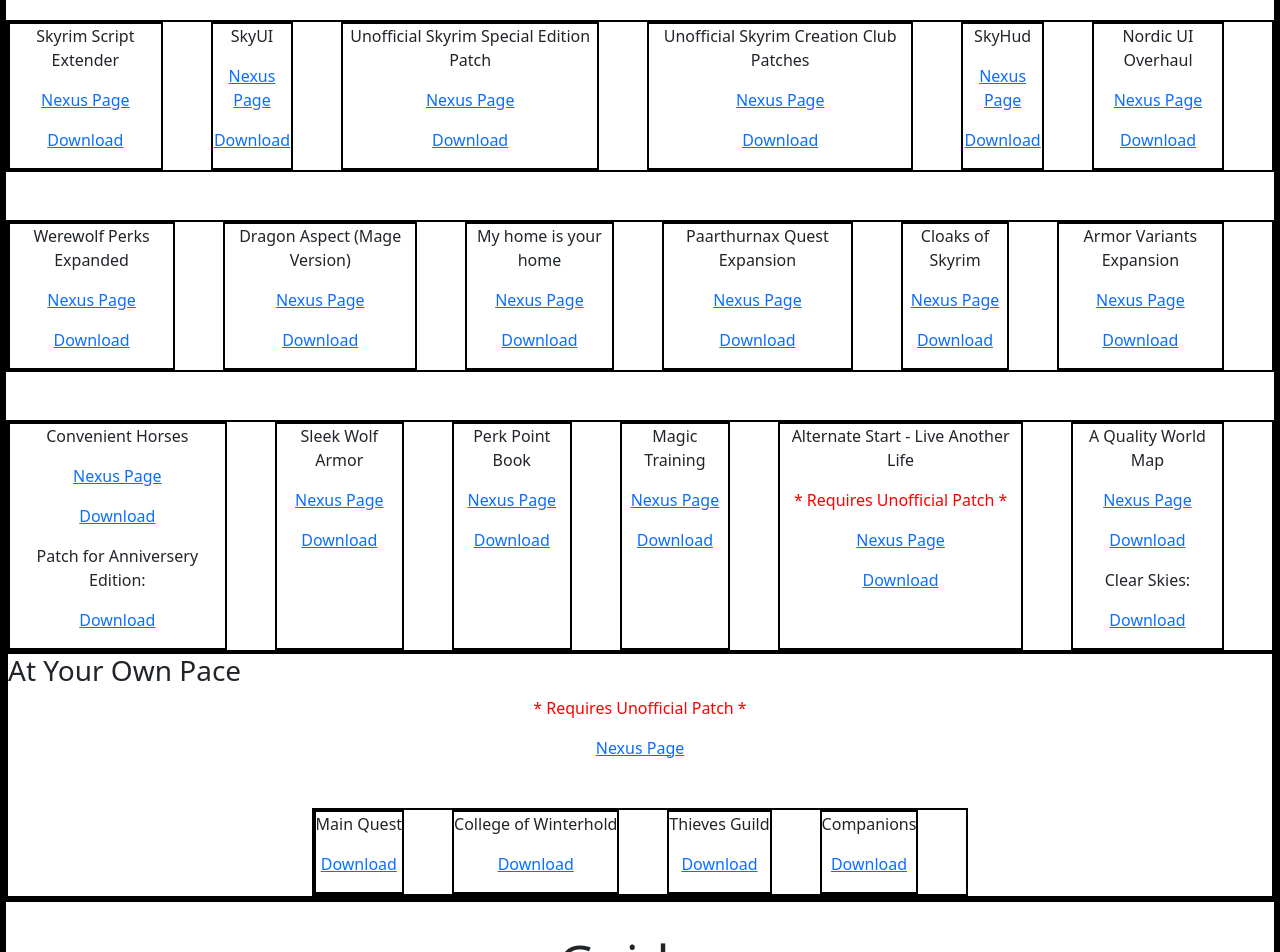
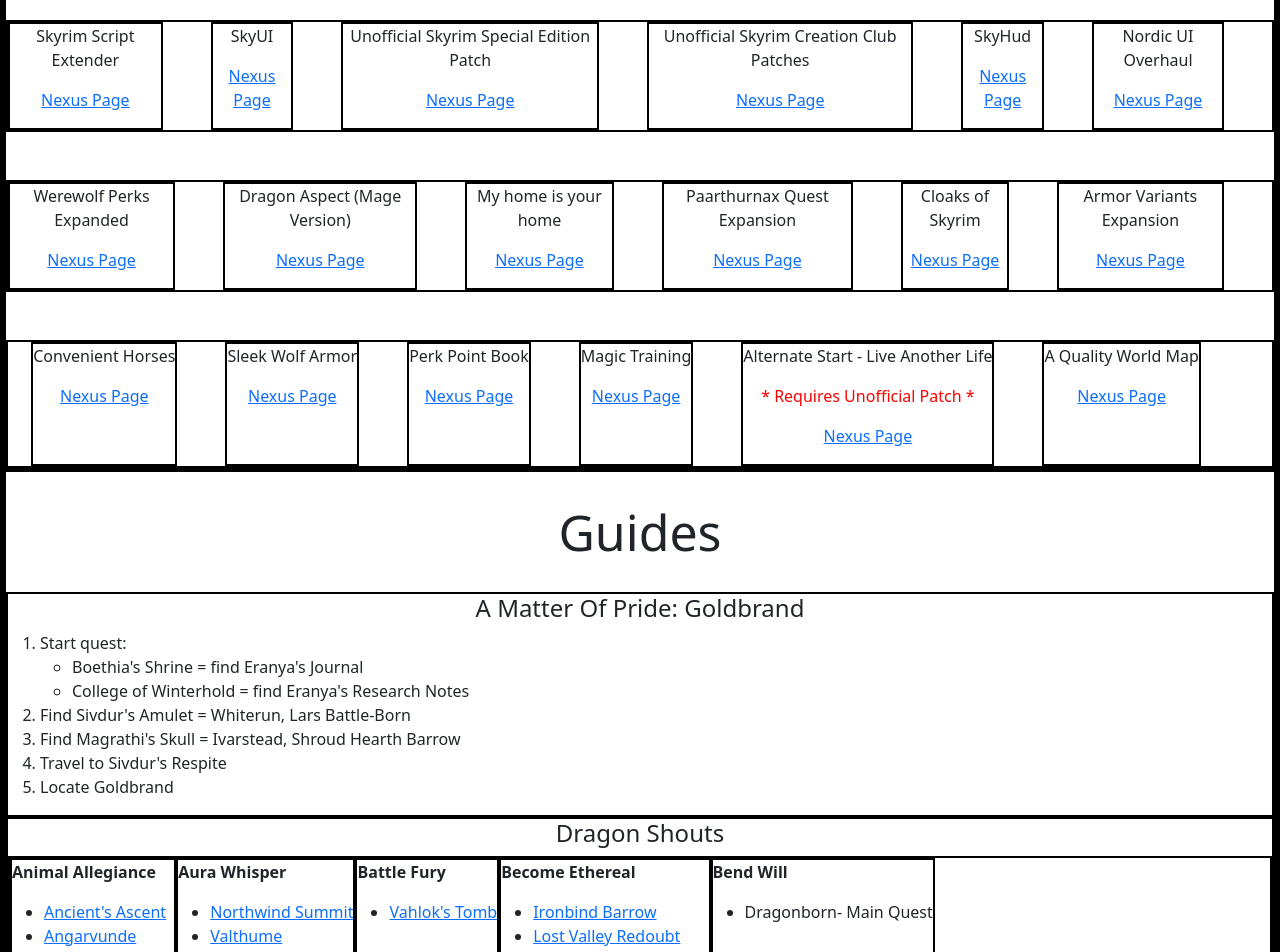
Before and after one commit to DaveKirby111/kwguides, a SvelteKit app: page /skyrim in a window 1280 px wide. Shown: the part 360-1312 px from the top of the page. Built offline with nearby package versions, Linux system fonts and the light colour scheme.

Commit message:
working on content pt 1

```diff
--- a/src/lib/app.css
+++ b/src/lib/app.css
@@ -21,6 +21,10 @@
     margin-top: 30px;
     margin-bottom: 30px;
     font-size: 50px;
+}
+
+h3 {
+    text-transform: capitalize;
 }
 
 h4 {
--- a/src/routes/(escrolls)/skyrim/+page.svelte
+++ b/src/routes/(escrolls)/skyrim/+page.svelte
@@ -42,12 +42,6 @@
           target="_blank">Nexus Page</a
         >
       </p>
-      <p>
-        <a
-          href="assets/skyrim/Skyrim Script Extender (SKSE64)-30379-2-2-3-1665515370.7z"
-          >Download</a
-        >
-      </p>
     </div>
     <div class="d-flex flex-column me-5 text-center">
       <p>SkyUI</p>
@@ -57,7 +51,6 @@
           target="_blank">Nexus Page</a
         >
       </p>
-      <p><a href="assets/skyrim/SkyUI_5_2_SE-12604-5-2SE.7z">Download</a></p>
     </div>
     <div class="d-flex flex-column me-5 text-center">
       <p>Unofficial Skyrim Special Edition Patch</p>
@@ -65,12 +58,6 @@
         <a
           href="https://www.nexusmods.com/skyrimspecialedition/mods/266?tab=files&file_id=392477"
           target="_blank">Nexus Page</a
-        >
-      </p>
-      <p>
-        <a
-          href="assets/skyrim/Unofficial Skyrim Special Edition Patch-266-4-2-9a-1685216241.7z"
-          >Download</a
         >
       </p>
     </div>
@@ -82,12 +69,6 @@
           target="_blank">Nexus Page</a
         >
       </p>
-      <p>
-        <a
-          href="assets/skyrim/Unofficial Skyrim Creation Club Content Patch-18975-7-4-1690697815.zip"
-          >Download</a
-        >
-      </p>
     </div>
     <div class="d-flex flex-column me-5 text-center">
       <p>SkyHud</p>
@@ -97,7 +78,6 @@
           target="_blank">Nexus Page</a
         >
       </p>
-      <p><a href="assets/skyrim/SkyHUD v090B v4-463-0-90B.zip">Download</a></p>
     </div>
     <div class="d-flex flex-column me-5 text-center">
       <p>Nordic UI Overhaul</p>
@@ -106,12 +86,6 @@
           href="https://www.nexusmods.com/skyrimspecialedition/mods/49881?tab=description"
           target="_blank"
           rel="noopener noreferrer">Nexus Page</a
-        >
-      </p>
-      <p>
-        <a
-          href="assets/skyrim/NORDIC UI (Final Design)-49881-2-4-1-1628977374.zip"
-          >Download</a
         >
       </p>
     </div>
@@ -126,11 +100,6 @@
           rel="noopener noreferrer">Nexus Page</a
         >
       </p>
-      <p>
-        <a href="assets/skyrim/WPE 1.7.1.1-1285-1-7-1-1-1586728078.zip"
-          >Download</a
-        >
-      </p>
     </div>
     <div class="me-5 text-center">
       <p>Dragon Aspect (Mage Version)</p>
@@ -139,12 +108,6 @@
           href="https://www.nexusmods.com/skyrimspecialedition/mods/22763?tab=description"
           target="_blank"
           rel="noopener noreferrer">Nexus Page</a
-        >
-      </p>
-      <p>
-        <a
-          href="assets/skyrim/Dragon Aspect - Mage Version-22763-1-1-1572302765.7z"
-          >Download</a
         >
       </p>
     </div>
@@ -157,7 +120,6 @@
           rel="noopener noreferrer">Nexus Page</a
         >
       </p>
-      <p><a href="assets/skyrim/My Home is Your Home-7096-.zip">Download</a></p>
     </div>
     <div class="me-5 text-center">
       <p>Paarthurnax Quest Expansion</p>
@@ -165,12 +127,6 @@
         <a
           href="https://www.nexusmods.com/skyrimspecialedition/mods/51711?tab=description"
           target="_blank">Nexus Page</a
-        >
-      </p>
-      <p>
-        <a
-          href="assets/skyrim/Paarthurnax - Quest Expansion-51711-1-12-1682859219.zip"
-          >Download</a
         >
       </p>
     </div>
@@ -183,11 +139,6 @@
           rel="noopener noreferrer">Nexus Page</a
         >
       </p>
-      <p>
-        <a href="assets/skyrim/Cloaks of Skyrim SSE - v1.2.1-6369-1-2-1.rar"
-          >Download</a
-        >
-      </p>
     </div>
     <div class="me-5 text-center">
       <p>Armor Variants Expansion</p>
@@ -196,12 +147,6 @@
           href="https://www.nexusmods.com/skyrimspecialedition/mods/34100?tab=description"
           target="_blank"
           rel="noopener noreferrer">Nexus Page</a
-        >
-      </p>
-      <p>
-        <a
-          href="assets/skyrim/Armor Variants Expansion-34100-2-0-1589724219.zip"
-          >Download</a
         >
       </p>
     </div>
@@ -216,18 +161,6 @@
           rel="noopener noreferrer">Nexus Page</a
         >
       </p>
-      <p>
-        <a href="assets/skyrim/Convenient Horses-9519-7-1-1641573606.zip"
-          >Download</a
-        >
-      </p>
-      <p>Patch for Anniversery Edition:</p>
-      <p>
-        <a
-          href="assets/skyrim/Convenient Horses Anniversary Edition Patch-9519-7-1-1641420567.zip"
-          >Download</a
-        >
-      </p>
     </div>
     <div class="me-5 text-center">
       <p>Sleek Wolf Armor</p>
@@ -236,12 +169,6 @@
           href="https://www.nexusmods.com/skyrimspecialedition/mods/44812?tab=description"
           target="_blank"
           rel="noopener noreferrer">Nexus Page</a
-        >
-      </p>
-      <p>
-        <a
-          href="assets/skyrim/Sleek Wolf Armor - Replacer-44812-1-3-1621865266.7z"
-          >Download</a
         >
       </p>
     </div>
@@ -254,7 +181,6 @@
           rel="noopener noreferrer">Nexus Page</a
         >
       </p>
-      <p><a href="assets/skyrim/Perk Point Book-2254-2-0.7z">Download</a></p>
     </div>
     <div class="me-5 text-center">
       <p>Magic Training</p>
@@ -263,11 +189,6 @@
           href="https://www.nexusmods.com/skyrimspecialedition/mods/40000?tab=description"
           target="_blank"
           rel="noopener noreferrer">Nexus Page</a
-        >
-      </p>
-      <p>
-        <a href="assets/skyrim/Magic Training-40000-1-0-1598909532.7z"
-          >Download</a
         >
       </p>
     </div>
@@ -281,12 +202,6 @@
           rel="noopener noreferrer">Nexus Page</a
         >
       </p>
-      <p>
-        <a
-          href="assets/skyrim/Alternate Start - Live Another Life-272-4-2-0-1687559307.7z"
-          >Download</a
-        >
-      </p>
     </div>
     <div class="me-5 text-center">
       <p>A Quality World Map</p>
@@ -297,69 +212,6 @@
           rel="noopener noreferrer">Nexus Page</a
         >
       </p>
-      <p>
-        <a
-          href="assets/skyrim/A Quality World Map - Classic with All Roads-5804-8-4CA.zip"
-          >Download</a
-        >
-      </p>
-      <p>Clear Skies:</p>
-      <p>
-        <a
-          href="assets/skyrim/A Quality World Map - Clear Map Skies-5804-9-0-1CMS.zip"
-          >Download</a
-        >
-      </p>
-    </div>
-  </div>
-  <div class="d-flex flex-column">
-    <h3>At Your Own Pace</h3>
-    <p class="text-center" style="color: red;">* Requires Unofficial Patch *</p>
-    <a
-      href="https://www.nexusmods.com/skyrimspecialedition/mods/52704?tab=description"
-      target="_blank"
-      rel="noopener noreferrer"
-      class="text-center mb-5"
-    >
-      Nexus Page
-    </a>
-    <div class="d-flex mx-auto">
-      <div class="me-5 text-center">
-        <p>Main Quest</p>
-        <p>
-          <a
-            href="assets/skyrim/At Your Own Pace - Main Quest-52704-2-1-0-1677557354.zip"
-            >Download</a
-          >
-        </p>
-      </div>
-      <div class="me-5 text-center">
-        <p>College of Winterhold</p>
-        <p>
-          <a
-            href="assets/skyrim/At Your Own Pace - College of Winterhold-52704-2-1-0MG-1684436813.zip"
-            >Download</a
-          >
-        </p>
-      </div>
-      <div class="me-5 text-center">
-        <p>Thieves Guild</p>
-        <p>
-          <a
-            href="assets/skyrim/At Your Own Pace - Thieves Guild-52704-2-1-1TG-1682573468.zip"
-            >Download</a
-          >
-        </p>
-      </div>
-      <div class="me-5 text-center">
-        <p>Companions</p>
-        <p>
-          <a
-            href="assets/skyrim/At Your Own Pace - Companions-52704-3-0-0CP-1688156566.zip"
-            >Download</a
-          >
-        </p>
-      </div>
     </div>
   </div>
 </div>
```
Also changed, not shown: src/routes/(escrolls)/morrowind/+page.svelte (+1 -29 lines), src/routes/(meffect)/me2/+page.svelte (+74 -0 lines), src/routes/(meffect)/me3/+page.svelte (+73 -0 lines).
